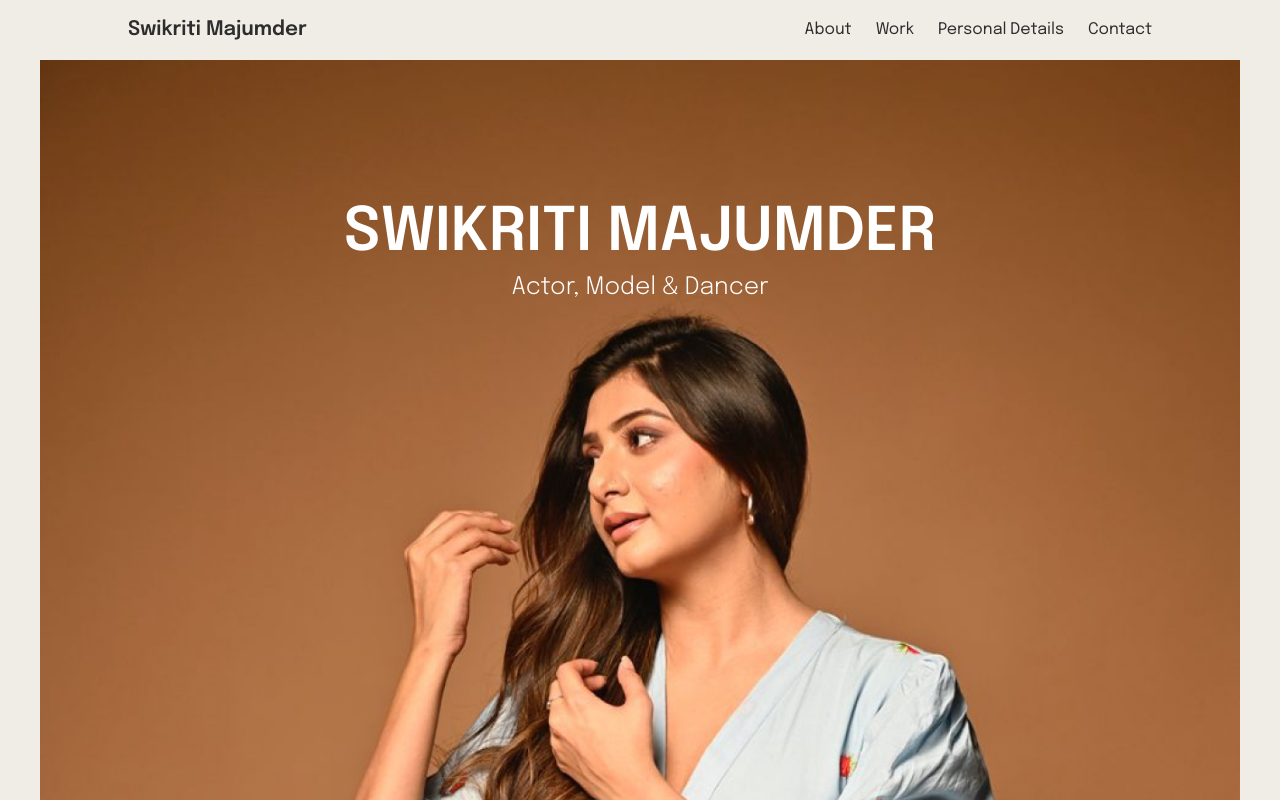
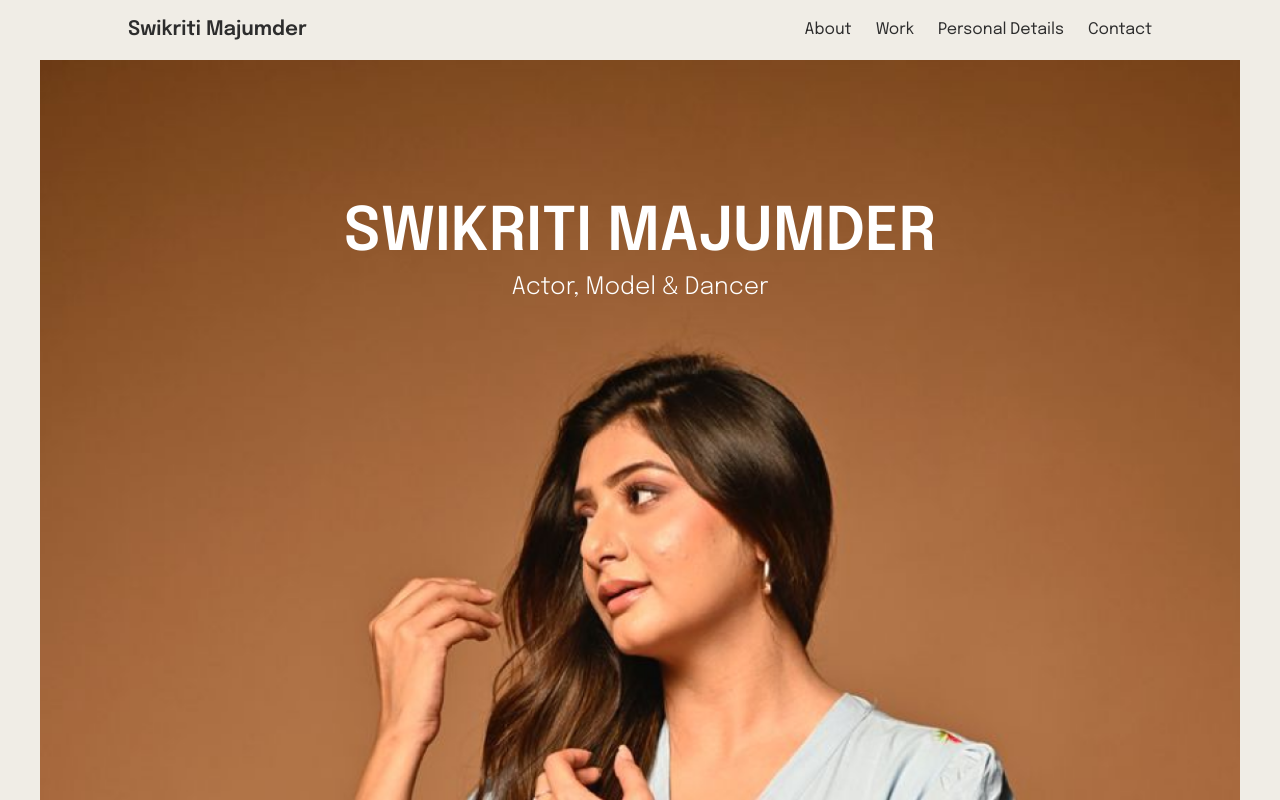
Before and after one commit to subham0269/swikriti-portfolio, a React (Vite) app: page / in a window 1280 px wide. Shown: the top 800 px of the page. Built offline with nearby package versions, Linux system fonts and the light colour scheme.

Commit message:
Add prevent layout shift in hero seciton image lazy loading

```diff
--- a/src/Components/Home.jsx
+++ b/src/Components/Home.jsx
@@ -15,18 +15,20 @@ const Home = () => {
             <div className="relative mx-auto px-10">
             {/* Suspense to show a fallback while the image is being lazy-loaded */}
             <div
-                className={`absolute top-36 inset-0 flex flex-col justify-start items-center text-white transition-all duration-1000 ease-in-out
+                className={`absolute top-36 inset-0 flex flex-col justify-start items-center text-white transition-all duration-1000 ease-in-out h-full
                     ${isAnimated ? 'opacity-100' : 'opacity-0'}`}
             >
                 <h1 className="font-epilogue text-6xl font-semibold">SWIKRITI MAJUMDER</h1>
                 <p className="font-epilogue text-2xl font-light mt-2">Actor, Model & Dancer</p>
             </div>
-            <Suspense fallback={<div className="bg-gray-200" style={{ width: '100%', height: '100%' }}></div>}>
+            <Suspense fallback={<div className="bg-gray-400" style={{ width: '100%', height: '100%' }}></div>}>
                 <img
                     src={heroImg}
                     alt="swikriti-portrait"
                     loading="lazy"
-                    className="mx-auto w-full max-w-[1480px] h-auto"
+                    width="1480" // Set the width of the image
+                    height="auto"
+                    className="mx-auto w-full max-w-[1480px] h-auto object-cover aspect-[4/3]"
                 />
             </Suspense>
         </div>
```
